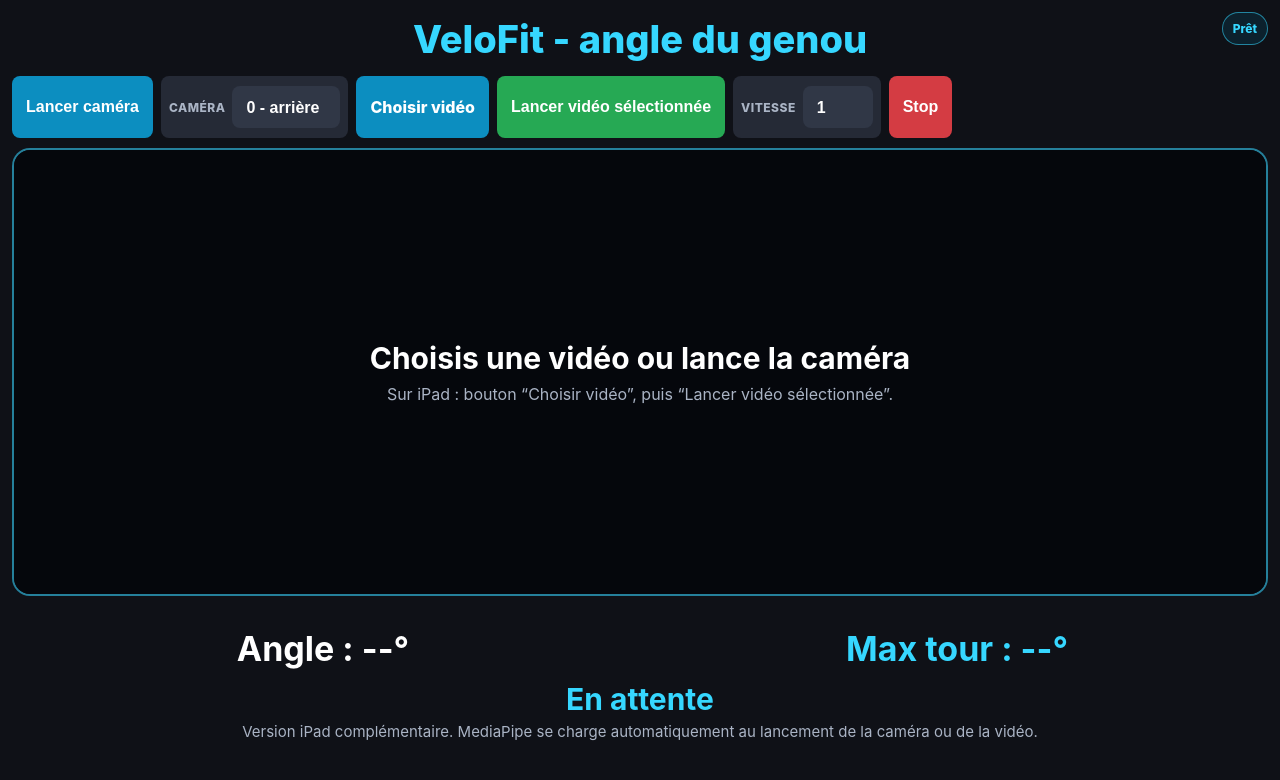
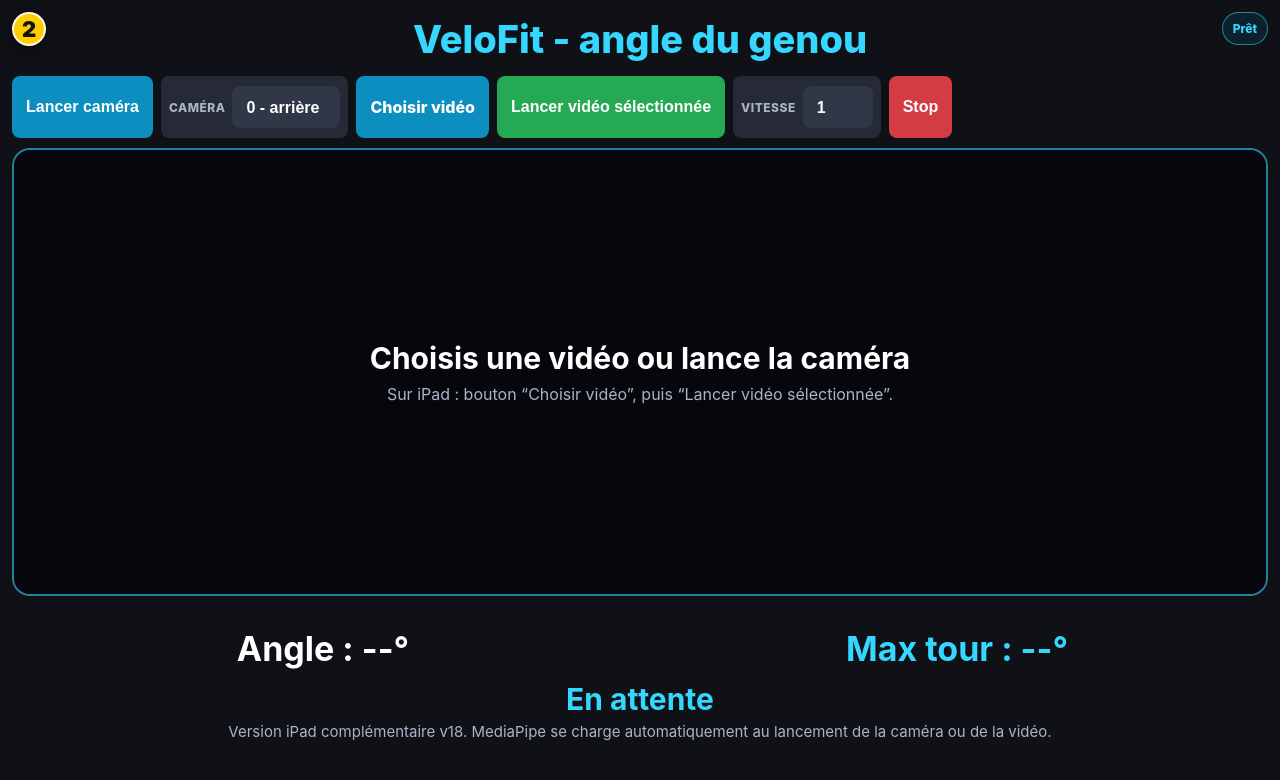
Before and after one commit to NM7-max/velo_fit_ipad, a plain HTML site: page index.html in a window 1280 px wide. Drawn offline with Linux system fonts and the light colour scheme.

Commit message:
Add files via upload

```diff
--- a/index.html
+++ b/index.html
@@ -7,10 +7,10 @@
   <meta name="apple-mobile-web-app-capable" content="yes" />
   <meta name="apple-mobile-web-app-title" content="VeloFit" />
   <meta name="apple-mobile-web-app-status-bar-style" content="black-translucent" />
-  <link rel="manifest" href="manifest.json" />
+  <link rel="manifest" href="manifest.json?v=18" />
   <link rel="apple-touch-icon" href="icons/icon-192.png" />
   <title>VeloFit - iPad</title>
-  <link rel="stylesheet" href="style.css" />
+  <link rel="stylesheet" href="style.css?v=18" />
 </head>
 <body>
   <main class="app">
@@ -68,12 +68,13 @@
       </div>
 
       <strong id="stateText" class="state-text">En attente</strong>
-      <p id="message" class="message">Version iPad complémentaire. MediaPipe se charge automatiquement au lancement de la caméra ou de la vidéo.</p>
+      <p id="message" class="message">Version iPad complémentaire v18. MediaPipe se charge automatiquement au lancement de la caméra ou de la vidéo.</p>
     </section>
 
+    <div id="versionBadge" class="version-badge" title="Version de test">2</div>
     <div id="statusPill" class="status-pill">Prêt</div>
   </main>
 
-  <script type="module" src="app.js"></script>
+  <script type="module" src="app.js?v=18"></script>
 </body>
 </html>
--- a/style.css
+++ b/style.css
@@ -232,3 +232,23 @@
   }
   .info-row { grid-template-columns: 1fr; }
 }
+
+
+.version-badge {
+  position: absolute;
+  top: max(12px, env(safe-area-inset-top));
+  left: 12px;
+  width: 34px;
+  height: 34px;
+  border-radius: 50%;
+  background: #ffcc00;
+  color: #111;
+  border: 2px solid rgba(255,255,255,0.9);
+  display: flex;
+  align-items: center;
+  justify-content: center;
+  font-size: 22px;
+  font-weight: 900;
+  z-index: 50;
+  box-shadow: 0 4px 14px rgba(0,0,0,0.35);
+}
```
Also changed, not shown: sw.js (+9 -6 lines), 1 other file.
